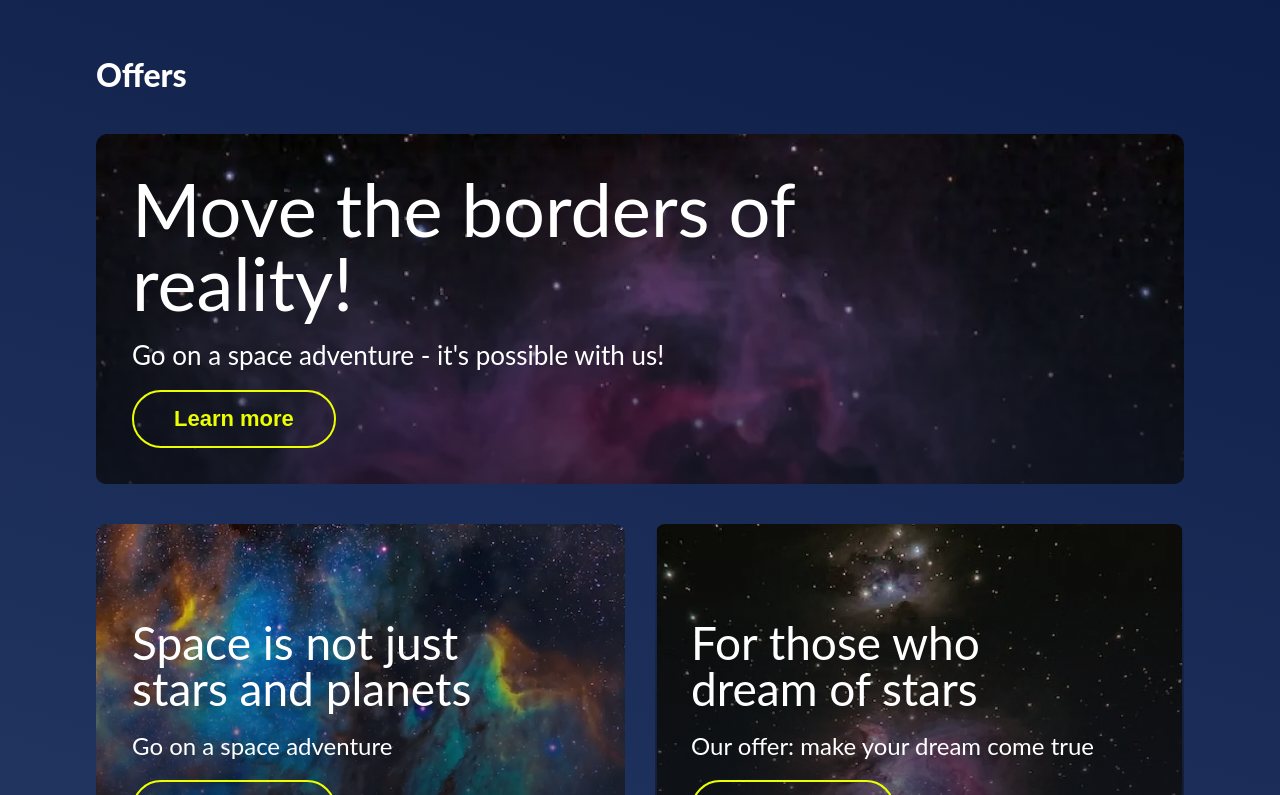
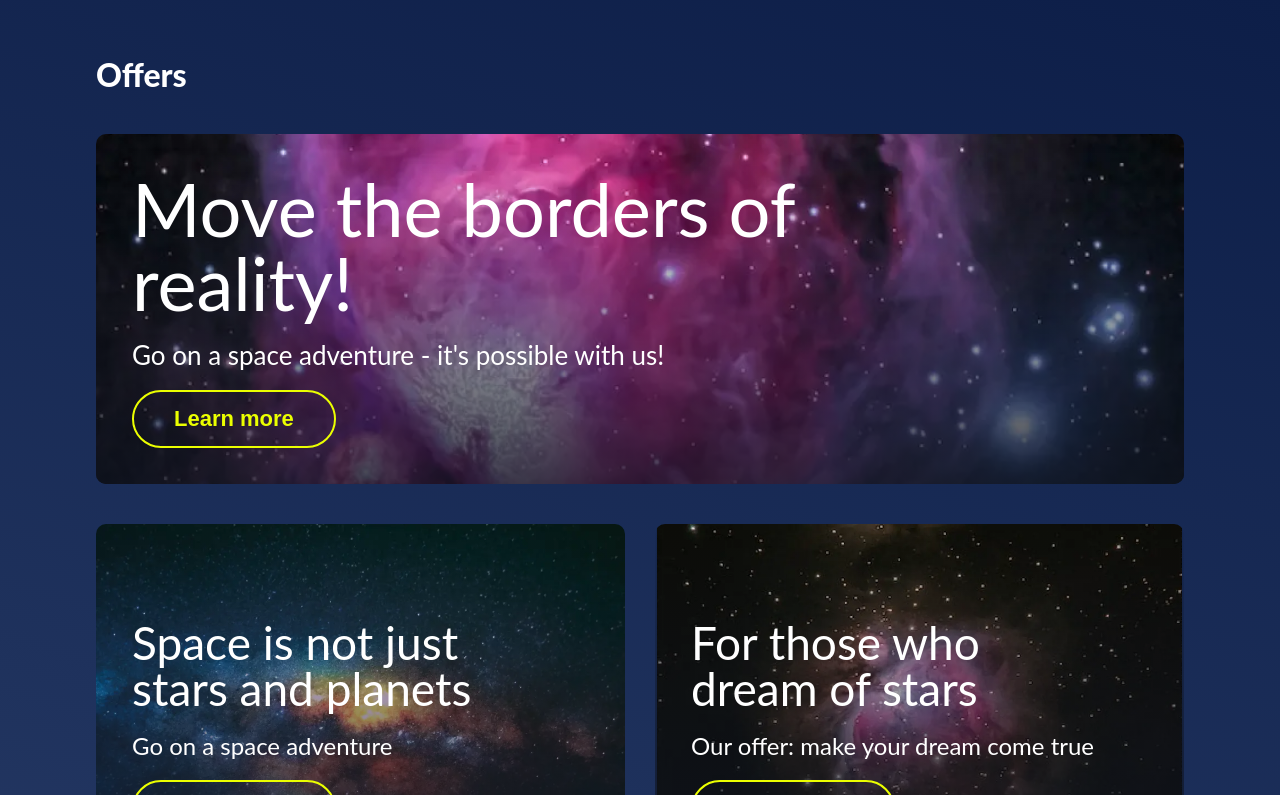
Before and after one commit to rbd2q/rbd2q.github.io, a React (Create React App) app in the folder space-app/: page / in a window 1280 px wide. Shown: the part 605-1400 px from the top of the page. Built offline with nearby package versions, Linux system fonts and the light colour scheme.

Commit message:
fix: fixed bg position

```diff
--- a/space-app/src/entities/offer-item/ui/index.js
+++ b/space-app/src/entities/offer-item/ui/index.js
@@ -9,7 +9,8 @@ export const OfferItem = ({title, description, imageUrl}) => {
       return {
         backgroundImage: `url(${imageUrl})`,
         backgroundRepeat: 'no-repeat',
-        backgroundSize: 'cover'
+        backgroundSize: 'cover',
+        backgroundPosition: 'center'
       };
     }
 
```
Also changed, not shown: space-app/public/images/space-2.webp, space-app/public/images/space-4.webp.
